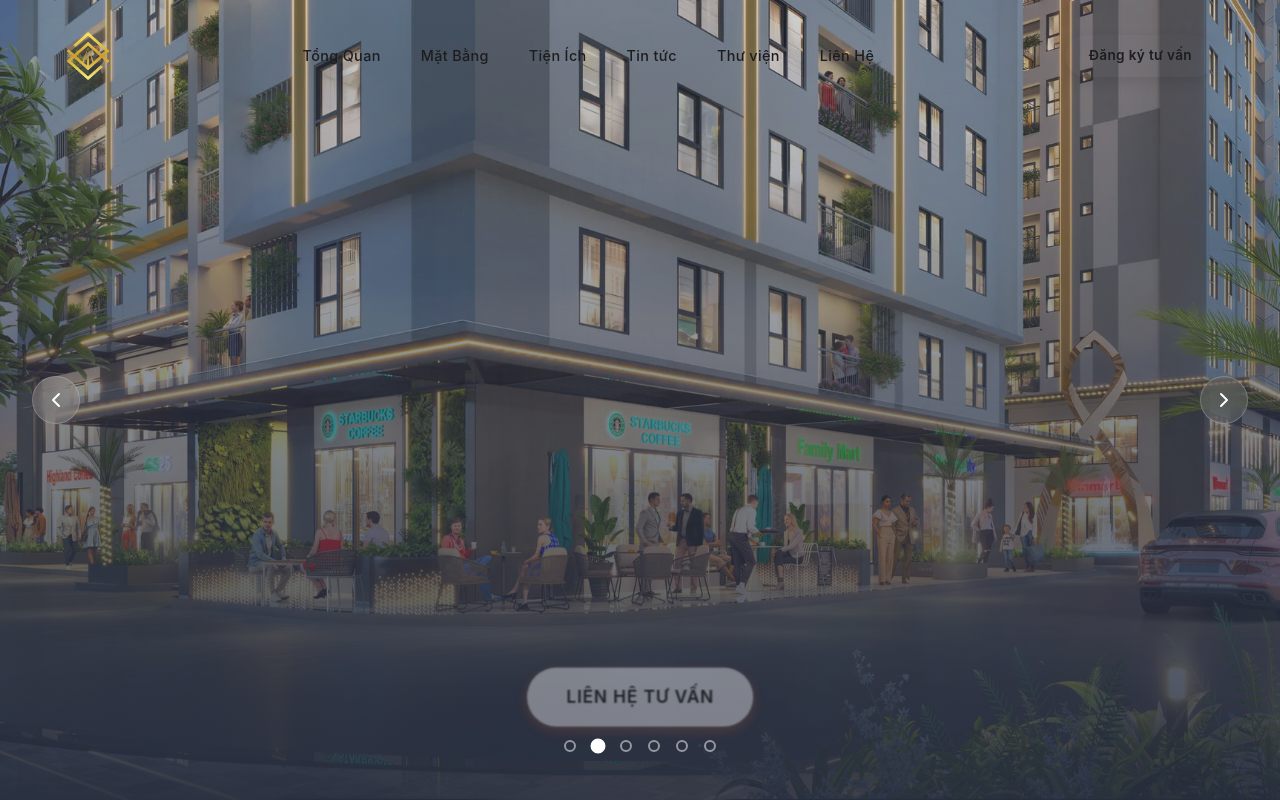
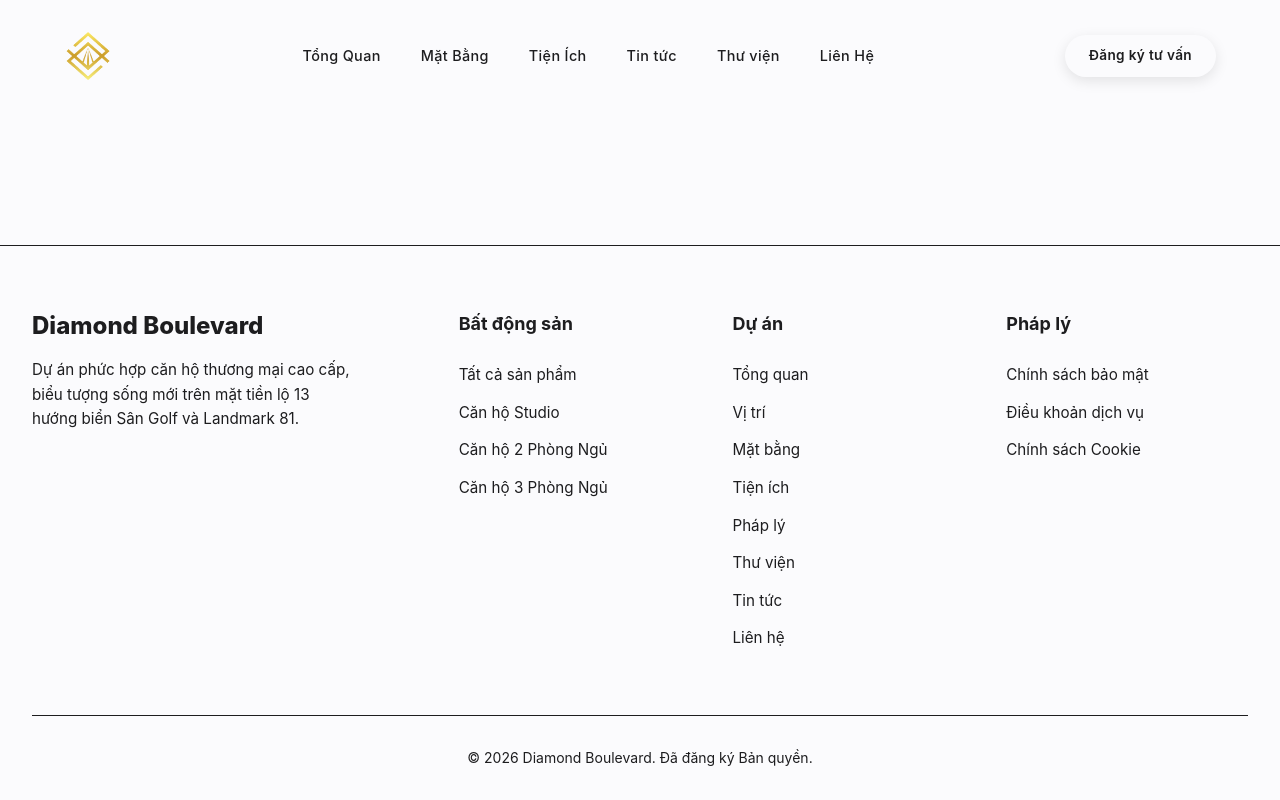
Before and after one commit to PhuongDongVHIT/diamond-boulevard, a SvelteKit app: page / in a window 1280 px wide. Shown: the top 800 px of the page. Built offline with nearby package versions, Linux system fonts and the light colour scheme.

Commit message:
feat: check

```diff
--- a/src/routes/+page.svelte
+++ b/src/routes/+page.svelte
@@ -26,7 +26,7 @@
 </svelte:head>
 
 <main class="relative w-full overflow-x-hidden">
-  <div id="section-1"><Carousel /></div>
+  <!-- <div id="section-1"><Carousel /></div> -->
   <!-- <div id="section-2"><ProjectDetail /></div>
   <div id="section-5"><LocationMap /></div>
   <div id="section-4"><FloorPlan showCta={true} /></div>
```
